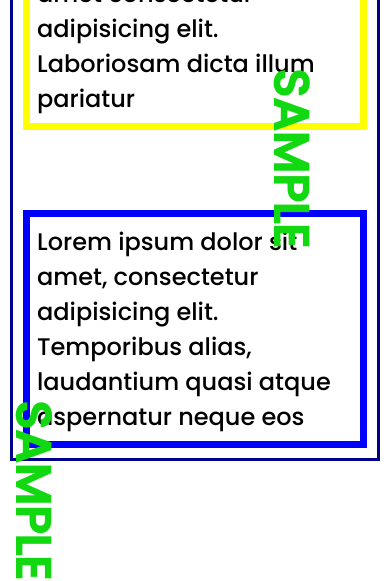
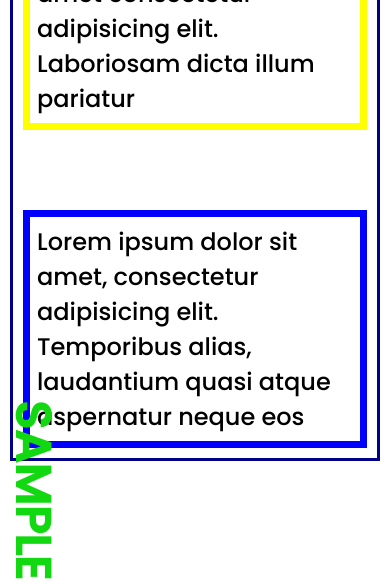
Before and after one commit to arefinbayazid/Brainy-Qoute, a plain HTML site: page index.html in a window 390 px wide. Shown: the part 867-1448 px from the top of the page. Drawn offline with Linux system fonts and the light colour scheme.

Commit message:
responsive problem fixed

```diff
--- a/style.css
+++ b/style.css
@@ -108,9 +108,7 @@
         transform: rotate(90deg);
     }
     .col_4 h1{
-        top: 600px;
-        left: 25px;
-        transform: rotate(90deg);
+        display: none;
     }
     .col_6 h1{
         top: 1050px;
```
